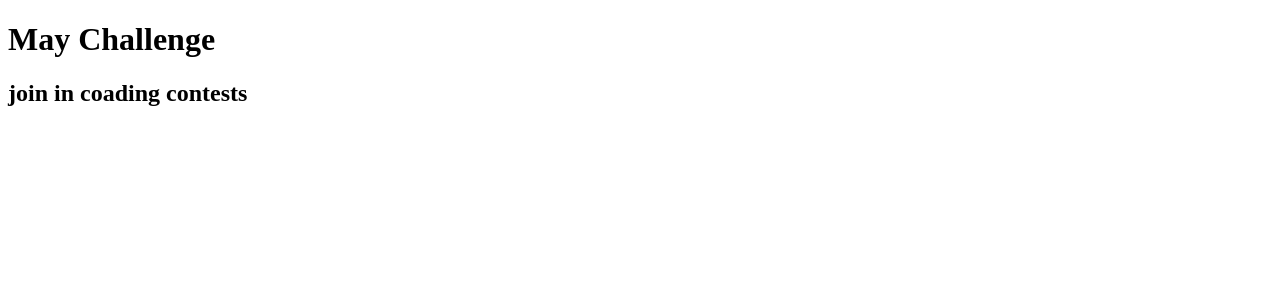
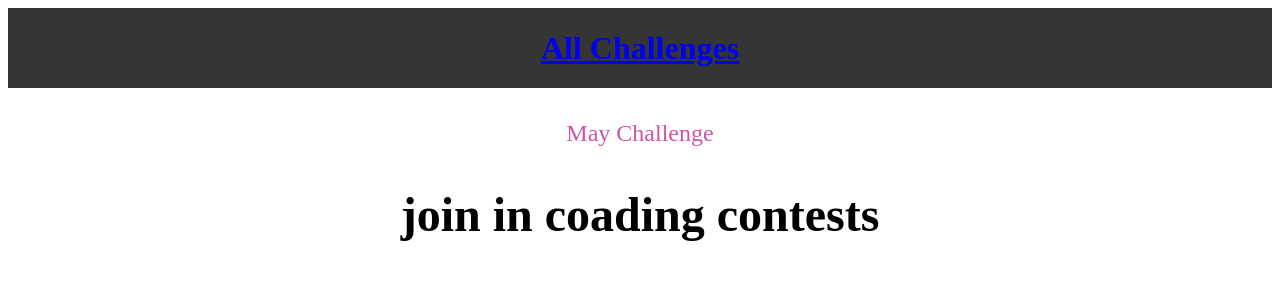
Before and after one commit to ABHISHEKPANDEY14E/Django, a Django app: page /challenges/may in a window 1280 px wide. Shown: the top 300 px of the page. Run offline with Django 5.2, Linux system fonts and the light colour scheme.

Commit message:
Completed

```diff
--- /dev/null
+++ b/challenges/static/challenges/challenge.css
@@ -0,0 +1,22 @@
+h1,
+h2 {
+  text-align: center;
+  color: rgb(0, 0, 0);
+}
+
+h1 {
+  font-size: 1.5rem;
+  margin: 2rem 0 1rem 0;
+  font-weight: normal;
+  color: #cf54a6;
+}
+
+h2 {
+  font-size: 3rem;
+  font-weight: bold;
+}
+
+p {
+  text-align: center;
+  color: rgb(0, 0, 0);
+}
--- /dev/null
+++ b/challenges/static/challenges/includes/header.css
@@ -0,0 +1,24 @@
+header{
+    width: 100%;
+    height:5rem;
+    background-color: #353535;
+}
+
+header nav{
+    width: 100%;
+    height: 100%;
+    display: flex;
+    justify-content: center;
+    align-items: center;
+}
+
+header nav{
+    color: white;
+    font-size: 2rem;
+    font-weight: bold;
+}
+
+header nav a:hover,
+header nav a:active{
+color: rgb(215, 82, 211);
+}
--- a/challenges/templates/challenges/challenge.html
+++ b/challenges/templates/challenges/challenge.html
@@ -1,7 +1,17 @@
 {% extends "base.html" %}
+{%load static%}
+
+{% block css_files %}
+    <link rel="stylesheet" href="{% static "challenges/challenge.css" %}">
+    <link rel="stylesheet" href="{% static "challenges/includes/header.css" %}">
+{%endblock%}
+
     {% block page_title %}{{month_name | title}}-Challenge{% endblock  %}
 
     {% block content %}
+
+    {% include "challenges/includes/header.html" %}
+
     <h1>{{month_name | title}} Challenge</h1>
     {% if text is not None %}
     <h2>{{text}}</h2>
--- /dev/null
+++ b/challenges/templates/challenges/includes/header.html
@@ -0,0 +1,5 @@
+<header>
+<nav>
+    <a href="{% url "index" %}">All Challenges</a>
+</nav>
+</header>
--- a/challenges/urls.py
+++ b/challenges/urls.py
@@ -3,7 +3,7 @@ from . import views
 from .views import index
 
 urlpatterns = [
-    path("", views.index),  # /challenges/
+    path("", views.index, name="index"),  # /challenges/
     path('challenges/', index, name='challenges-index'),
     path("<int:month>", views.monthly_challenge_by_number),
     path("<str:month>", views.monthly_challenge, name="month-challenge")
--- a/challenges/views.py
+++ b/challenges/views.py
@@ -1,9 +1,12 @@
 from django.shortcuts import render
-from django.http import HttpResponse, HttpResponseNotFound, HttpResponseRedirect
+from django.http import Http404, HttpResponseNotFound, HttpResponseRedirect
 from django.urls import reverse
 # since we already have the render function we can use that instead of the render_to_string
 # from django.template.loader import render_to_string
 # Create your views here.
+
+# for adding 404.html page
+from django.template.loader import render_to_string
 
 
 # def january(request):
@@ -73,13 +76,13 @@ def index(request):
 def monthly_challenge(request, month):
     try:
         challenge_text = monthly_challenges[month]
-        render_data = render(
+        return render(
             request, "challenges/challenge.html", {
                 "text": challenge_text,
-                "month_name": month.capitalize()})
-        return HttpResponse(render_data)
+                "month_name": month
+                })
     except:
-        return HttpResponseNotFound("<h1>This month is not supported</h1>")
+        raise Http404()
 
 
 def monthly_challenge_by_number(request, month):
--- a/monthly_challenges/settings.py
+++ b/monthly_challenges/settings.py
@@ -37,6 +37,7 @@ INSTALLED_APPS = [
     'django.contrib.contenttypes',
     'django.contrib.sessions',
     'django.contrib.messages',
+    # this is required to handle static files
     'django.contrib.staticfiles',
 ]
 
@@ -120,6 +121,10 @@ USE_TZ = True
 
 STATIC_URL = 'static/'
 
+STATICFILES_DIRS = [
+    BASE_DIR / "static"
+]
+
 # Default primary key field type
 # https://docs.djangoproject.com/en/5.0/ref/settings/#default-auto-field
 
--- a/templates/base.html
+++ b/templates/base.html
@@ -3,7 +3,9 @@
 <head>
   <meta charset="UTF-8">
   <meta name="viewport" content="width=device-width, initial-scale=1.0">
-  <title>{% block page_title %}{% endblock %}</title>
+  <title>{% block page_title %}My Challenge{% endblock %}</title>
+  {% comment %} <link rel="stylesheet" href="{% static "styles.css" %}"> {% endcomment %}
+  {%block css_files%}{%endblock%}
 </head>
 <body>
   {% block content %}{% endblock %}
```
Also changed, not shown: challenges/static/challenges/index.css (added, +36 -0 lines), challenges/templates/challenges/index.html (+10 -0 lines), static/styles.css (added, +10 -0 lines), templates/404.html (added, +10 -0 lines).
